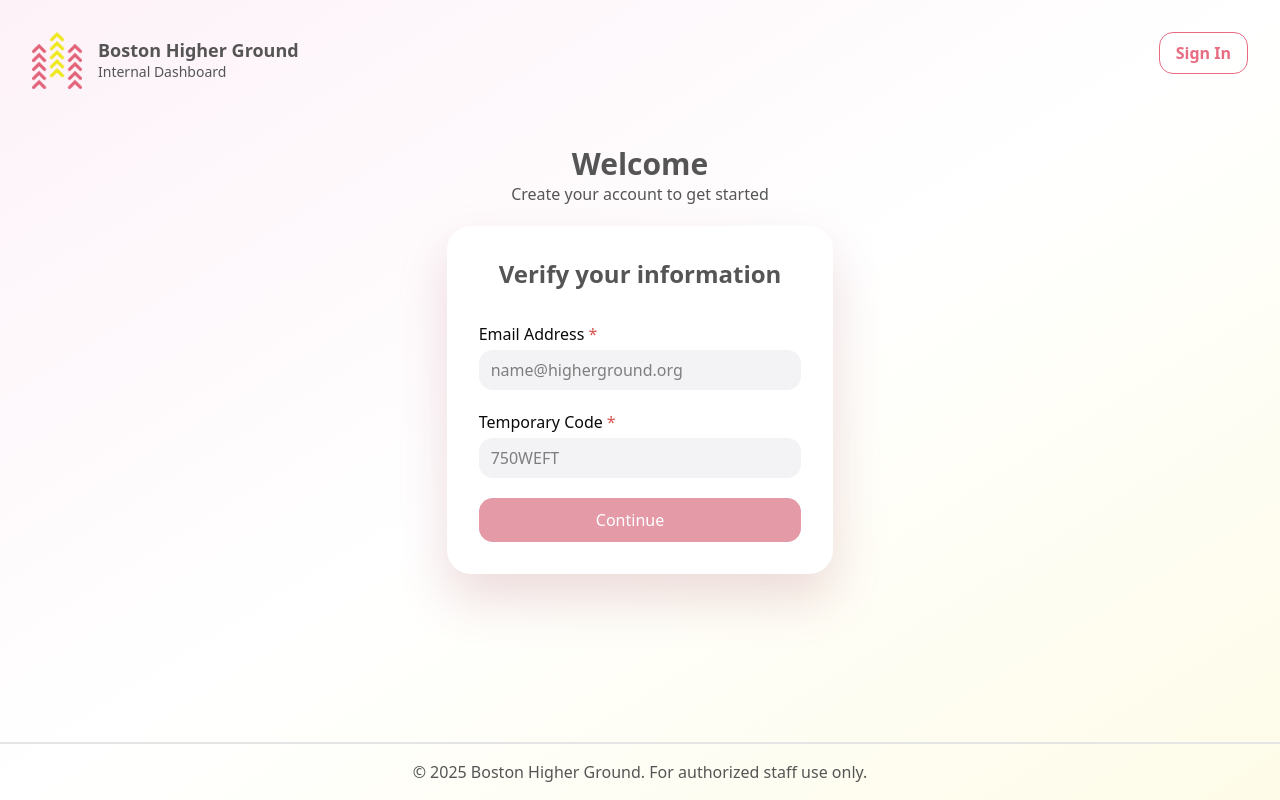
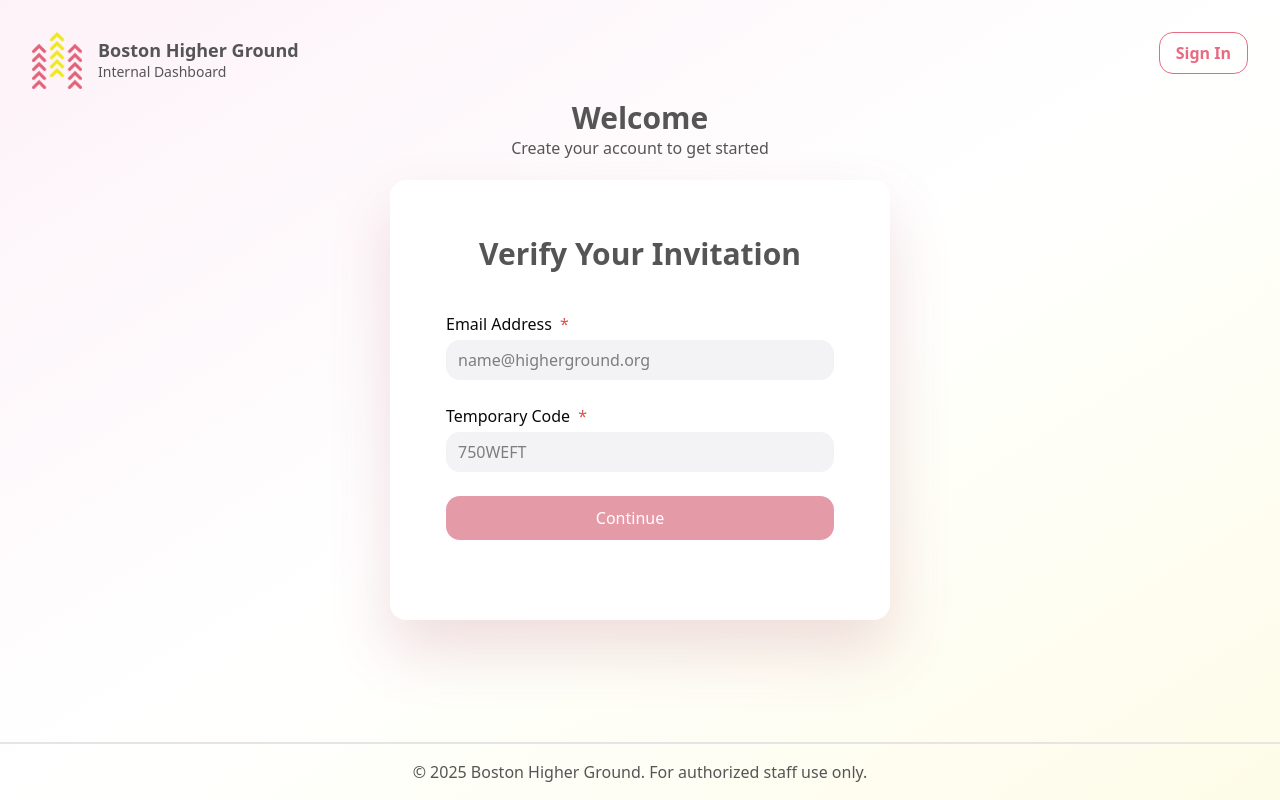
Before and after one commit to JumboCode/bostons-higher-ground, a Next.js app: page /onboarding/verify-invite in a window 1280 px wide. Built offline with nearby package versions, Linux system fonts and the light colour scheme; some icons are missing.

Commit message:
Update page.tsx
Fixed the verify-invite card and pop-up

```diff
--- a/src/app/onboarding/verify-invite/page.tsx
+++ b/src/app/onboarding/verify-invite/page.tsx
@@ -106,15 +106,15 @@ export default function Page() {
                     Create your account to get started
                 </p>
             </div>
-            <div className="flex flex-col border-0 p-8 rounded-3xl bg-white space-y-8 shadow-[0px_24px_50px_0px_rgba(167,_74,_91,_0.2)] max-w-[400px]">
-                <p className="text-2xl font-semibold px-5 text-[#555555]">
-                    Verify your information
+<div className="flex flex-col bg-white p-14 rounded-2xl space-y-10 w-[500px] min-h-[440px] shadow-[0_30px_60px_rgba(167,74,91,0.18)]">
+    <p className="text-3xl font-bold text-[#555555] text-center" >
+                    Verify Your Invitation
                 </p>
-                <form className="space-y-5" onSubmit={handleSubmit} noValidate>
+                <form className="space-y-6" onSubmit={handleSubmit} noValidate>
                     <div className="flex flex-col space-y-1">
                         <div className="space-x-1">
                             <label>Email Address</label>
-                            <span className="text-[#D9534F]">*</span>
+                            <span className="text-[#D9534F]">  *</span>
                         </div>
                         <input
                             name="email"
@@ -137,7 +137,7 @@ export default function Page() {
                         <div className="flex justify-between">
                             <div className="space-x-1">
                                 <label>Temporary Code</label>
-                                <span className="text-[#D9534F]">*</span>
+                                <span className="text-[#D9534F]">  *</span>
                             </div>
                             <div>
                                 <button
@@ -152,8 +152,8 @@ export default function Page() {
                                     className="fixed bg-black/30 min-h-screen z-10 w-screen flex justify-center items-center top-0 left-0"
                                     onClick={togglePopup}
                                 >
-                                    <div className="bg-white max-w-sm p-4 border border-[#DBEAFE] rounded-3xl">
-                                        <p className="text-center">
+                                    <div className="bg-[#DBEAFE] max-w-sm p-4 border border-[#DBEAFE] rounded-3xl">
+                                        <p className="text-center text-[#006eff]">
                                             The temporary code was sent to your
                                             email along with the invitation link
                                         </p>
```
